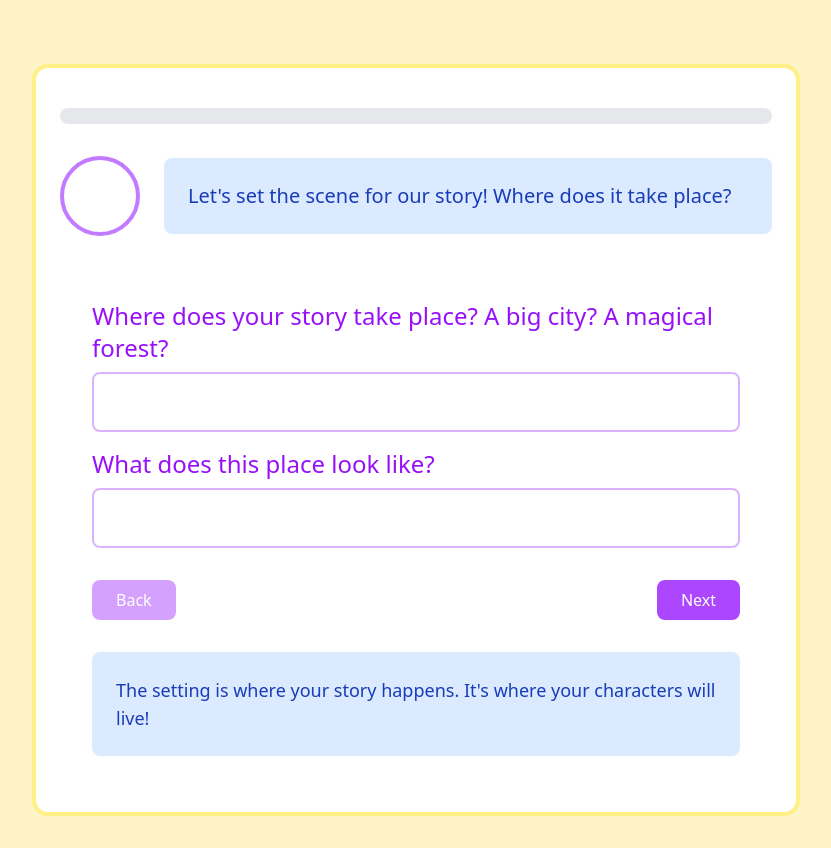
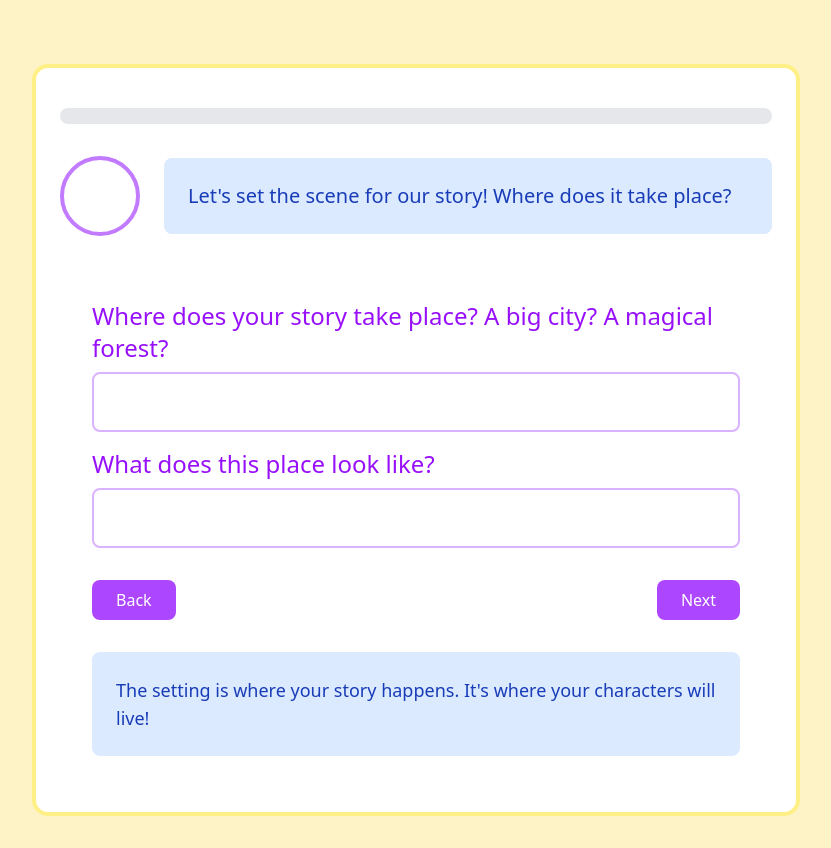
Before and after one commit to jappun/storywizard-ai, a React (Vite) app in the folder frontend/: page / in a window 1280 px wide. Shown: the whole page, without its empty margins (224-1055 px from the left). Built offline with nearby package versions, Linux system fonts and the light colour scheme.

Commit message:
seperate nav buttons into own components

```diff
--- a/frontend/src/components/Back.tsx
+++ b/frontend/src/components/Back.tsx
@@ -0,0 +1,13 @@
+const Back = ({ onBack }: { onBack: () => void; isFirstPage: boolean }) => {
+
+    return (
+      <button
+        onClick={onBack}
+        className="px-6 py-2 bg-purple-500 text-white rounded-lg disabled:opacity-50"
+      >
+        Back
+      </button>
+    );
+  };
+
+  export default Back;
--- a/frontend/src/components/Frame.tsx
+++ b/frontend/src/components/Frame.tsx
@@ -2,6 +2,8 @@ import { useState } from 'react';
 import { Progress } from './Progress';
 import { Page } from './Page';
 import { Question } from './Question';
+import Next from './Next';
+import Back from './Back';
 
 const pages = [
   {
@@ -103,27 +105,11 @@ export const Frame = () => {
         ))}
 
         <div className="flex justify-between mt-8">
-          <button
-            onClick={() => setCurrentPage(prev => Math.max(0, prev - 1))}
-            disabled={currentPage === 0}
-            className="px-6 py-2 bg-purple-500 text-white rounded-lg disabled:opacity-50"
-          >
-            Back
-          </button>
-          {isLastPage ? (
-            <button
-              className="px-6 py-2 bg-purple-500 text-white rounded-lg"
-            >
-              The End
-            </button>
-          ) : (
-            <button
-              onClick={() => setCurrentPage(prev => Math.min(pages.length - 1, prev + 1))}
-              className="px-6 py-2 bg-purple-500 text-white rounded-lg"
-            >
-              Next
-            </button>
-          )}
+          <Back onBack={() => setCurrentPage(prev => Math.max(0, prev - 1))} isFirstPage={currentPage === 0}/>
+          <Next onNext={() => {
+              console.log('Answers so far:', answers);
+              setCurrentPage(prev => Math.min(pages.length - 1, prev + 1));
+          }}/>
         </div>
       </Page>
     </div>
--- /dev/null
+++ b/frontend/src/components/HomePage.tsx
@@ -0,0 +1,11 @@
+const HomePage = () => {
+    return (
+      <button
+        className="px-6 py-2 bg-purple-500 text-white rounded-lg"
+      >
+        Start Writing
+      </button>
+    );
+  };
+
+  export default HomePage;
--- a/frontend/src/components/Next.tsx
+++ b/frontend/src/components/Next.tsx
@@ -0,0 +1,12 @@
+const Next = ({ isLastPage, onNext }: { isLastPage: boolean; onNext: () => void }) => {
+    return (
+      <button
+        onClick={onNext}
+        className="px-6 py-2 bg-purple-500 text-white rounded-lg"
+      >
+        {isLastPage ? 'The End' : 'Next'}
+      </button>
+    );
+  };
+
+  export default Next;
--- a/package.json
+++ b/package.json
@@ -9,5 +9,8 @@
     "dev": "npm run dev -w frontend",
     "build": "npm run build -w frontend",
     "lint": "npm run lint -w frontend"
+  },
+  "dependencies": {
+    "react-router-dom": "^7.5.3"
   }
 }
```
Also changed, not shown: 1 other file (tests, documents, lock files or other folders).
